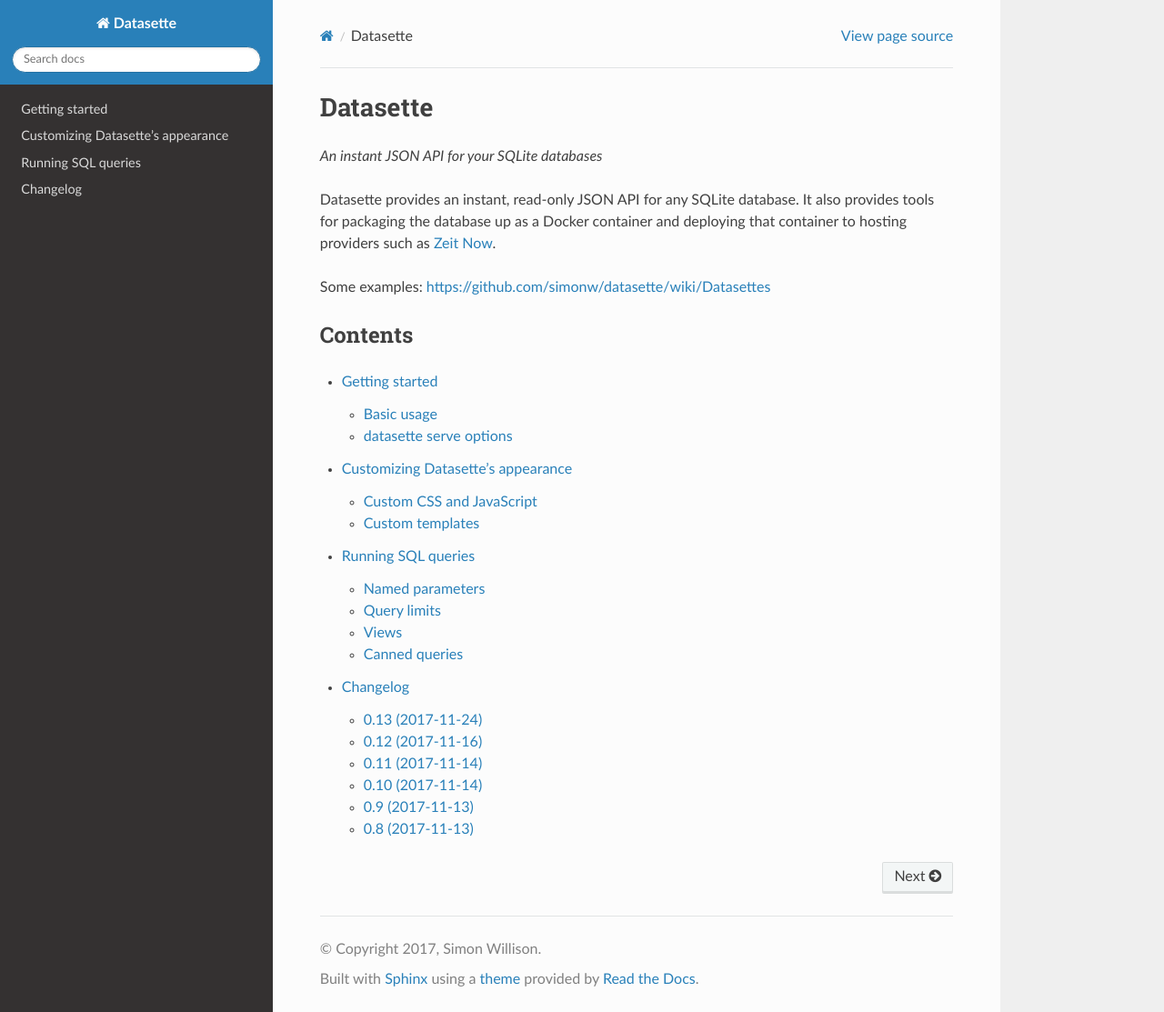
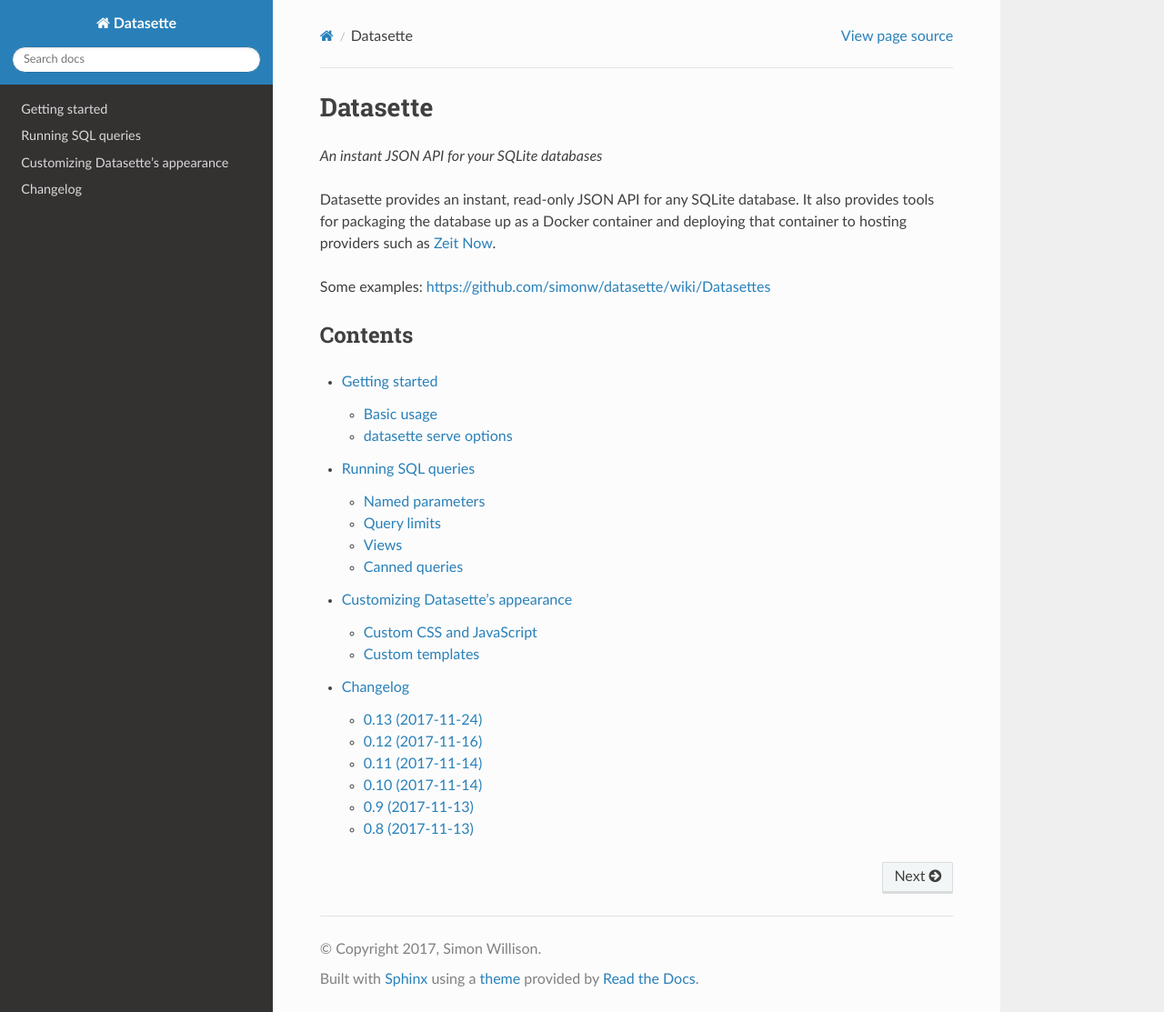
Before and after one commit to simonw/datasette, a Sphinx documentation site: the page built from docs/index.rst, in a window 1280 px wide and 1113 px high. Shown: the whole window at 91% size. Built offline with Sphinx 7.4.7 and the Read the Docs theme 2.0.0, drawn with Linux system fonts in a browser that asks for light colours.

```diff
--- a/docs/index.rst
+++ b/docs/index.rst
@@ -17,8 +17,8 @@ Contents
    :maxdepth: 2
 
    getting_started
+   sql_queries
    custom_templates
-   sql_queries
    changelog
 
 .. _Zeit Now: https://zeit.co/now
```
